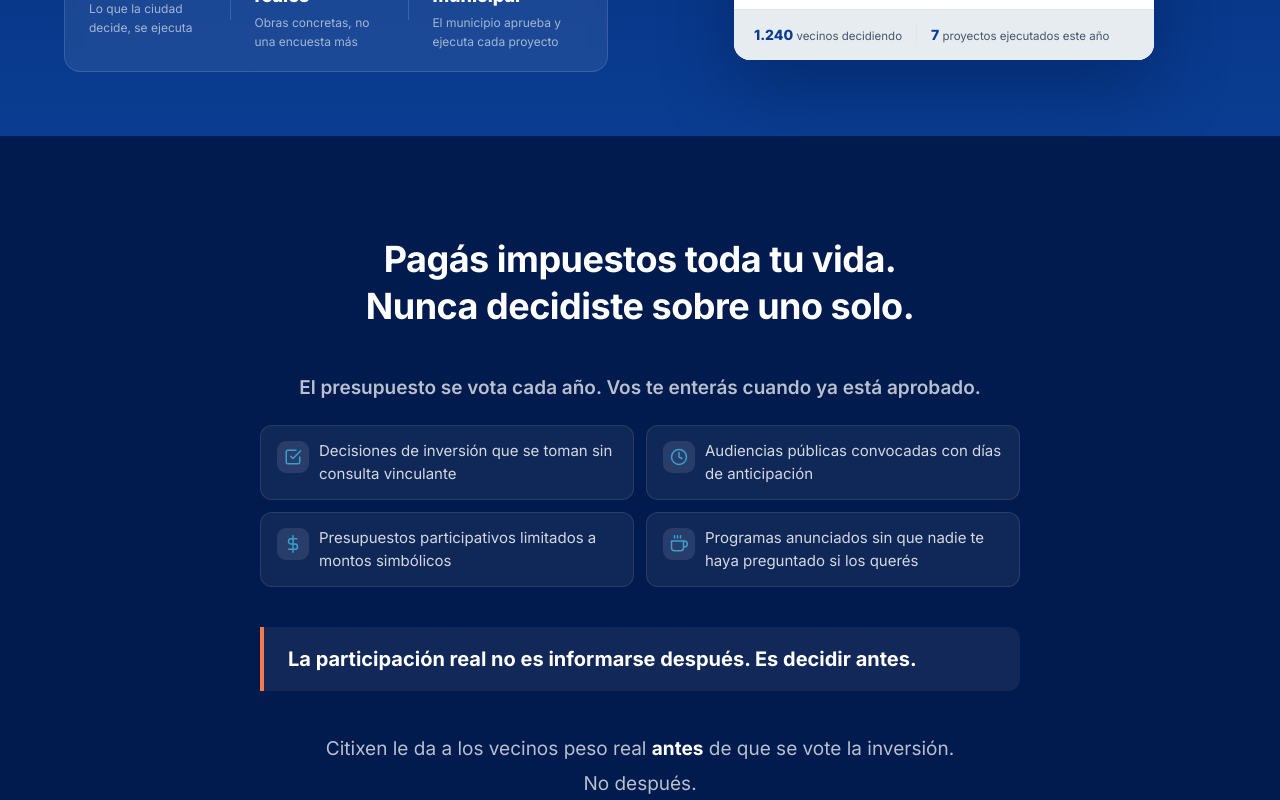
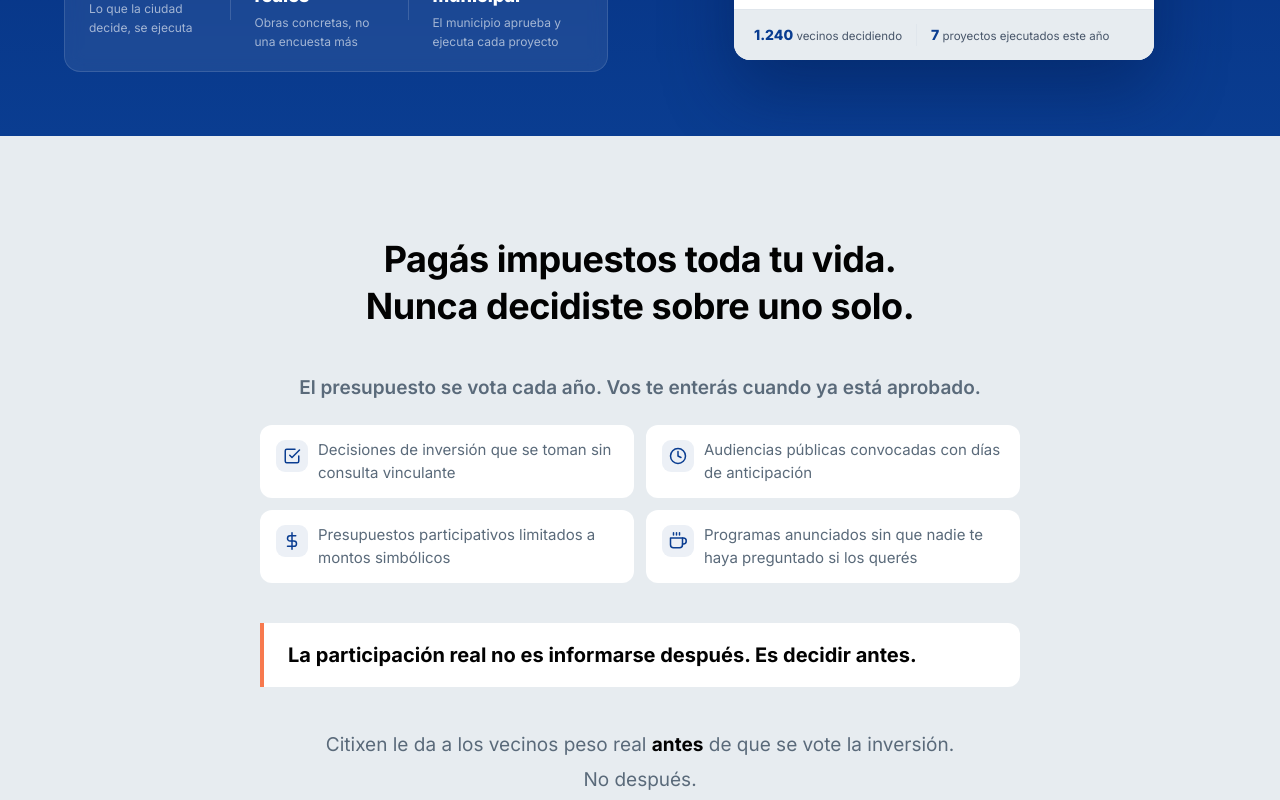
Before and after one commit to pablomagallanes03/citixen-landing, a Next.js app: page / in a window 1280 px wide. Shown: the part 700-1500 px from the top of the page. Built offline with nearby package versions, Linux system fonts and the light colour scheme; no server answers.

Commit message:
Revert "style(landing): piloto "oscuro con ritmo" — sección Problem en navy"
This reverts commit 772476943a031e63fbfcbbc7d13a8cfacd292ee7.

```diff
--- a/styles/globals.css
+++ b/styles/globals.css
@@ -560,29 +560,29 @@ img { max-width: 100%; display: block; }
 /* ══════════════════��════════════════════════════════
    PROBLEM
    ════════════════════════════════════════��══════════ */
-.problem-section { padding: 100px 0; background: #021B4E; }
+.problem-section { padding: 100px 0; background: var(--bg); }
 .problem-inner { max-width: 760px; margin: 0 auto; text-align: center; }
 .problem-insight {
   font-size: 36px;
   font-weight: 700;
-  color: #fff;
+  color: var(--text-primary);
   line-height: 1.3;
   letter-spacing: -0.5px;
   margin: 0 auto 40px;
   max-width: 660px;
 }
-.problem-inner p { font-size: 19px; line-height: 1.85; color: rgba(255,255,255,0.72); margin-bottom: 20px; }
+.problem-inner p { font-size: 19px; line-height: 1.85; color: var(--text-secondary); margin-bottom: 20px; }
 .problem-highlight {
   display: block;
   font-size: 20px;
   font-weight: 700;
-  color: #fff;
+  color: var(--text-primary);
   border-left: 4px solid var(--accent);
   padding: 16px 24px;
   text-align: left;
   margin: 40px auto;
   line-height: 1.6;
-  background: rgba(255,255,255,0.06);
+  background: var(--surface);
   border-radius: 0 var(--radius-md) var(--radius-md) 0;
 }
 
@@ -1277,7 +1277,7 @@ img { max-width: 100%; display: block; }
 .problem-lead {
   font-size: 20px;
   font-weight: 600;
-  color: #fff;
+  color: var(--text-primary);
   margin-bottom: 32px;
 }
 .problem-list {
@@ -1292,11 +1292,10 @@ img { max-width: 100%; display: block; }
   align-items: flex-start;
   gap: 10px;
   font-size: 15px;
-  color: rgba(255,255,255,0.82);
+  color: var(--text-secondary);
   line-height: 1.5;
   padding: 14px 16px;
-  background: rgba(255,255,255,0.06);
-  border: 1px solid rgba(255,255,255,0.1);
+  background: var(--surface);
   border-radius: var(--radius-md);
 }
 .problem-list-icon {
@@ -1308,16 +1307,16 @@ img { max-width: 100%; display: block; }
   align-items: center;
   justify-content: center;
   border-radius: 9px;
-  background: rgba(255,255,255,0.1);
-  color: var(--secondary);
+  background: rgba(10,61,145,0.08);
+  color: var(--primary);
 }
 .problem-turn {
   font-size: 18px;
-  color: rgba(255,255,255,0.8);
+  color: var(--text-secondary);
   line-height: 1.7;
   margin-top: 24px;
 }
-.problem-turn strong { color: #fff; }
+.problem-turn strong { color: var(--text-primary); }
 
 /* ═══════════════════════════════════════════════════
    WHAT IS CITIXEN
```
